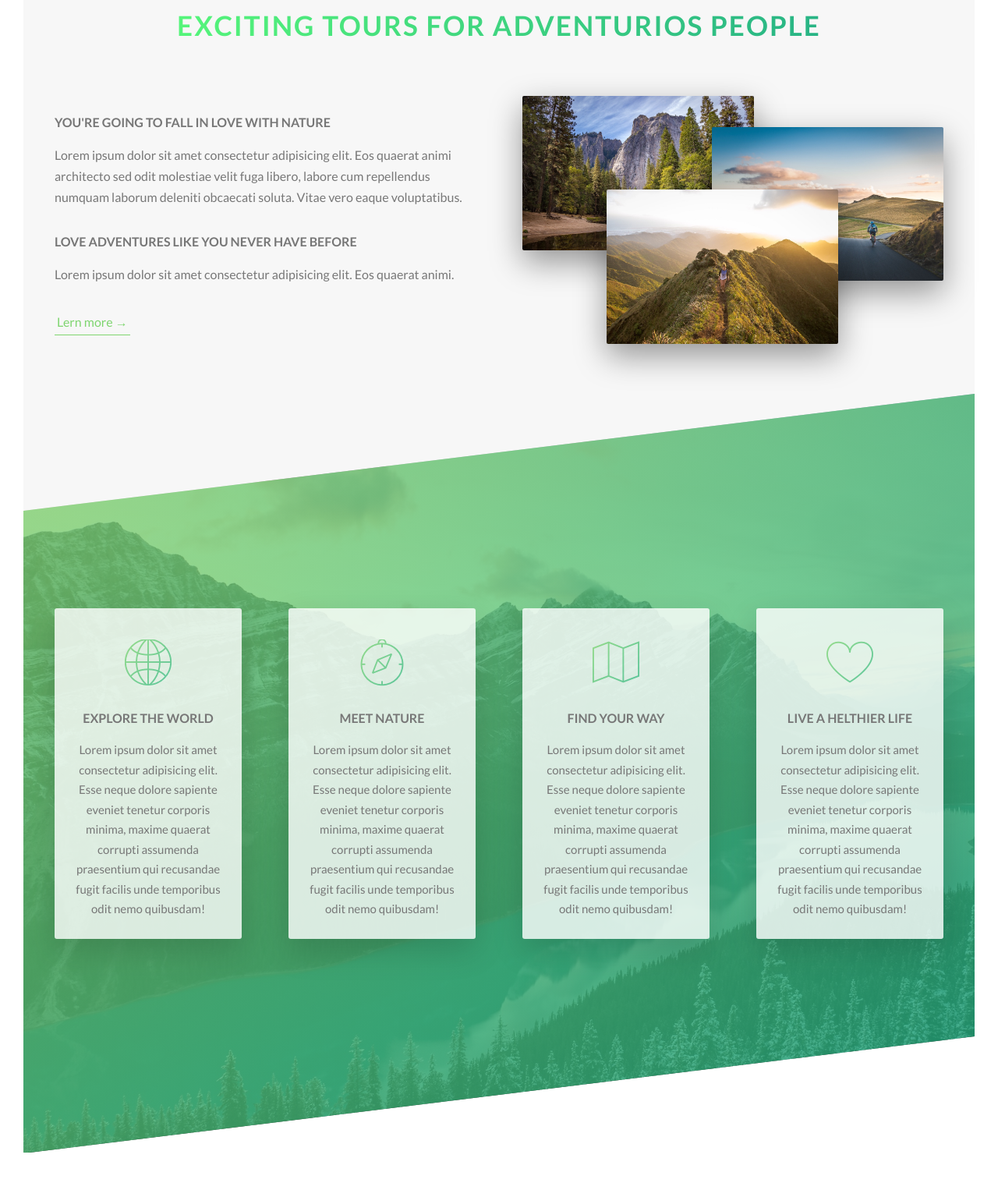
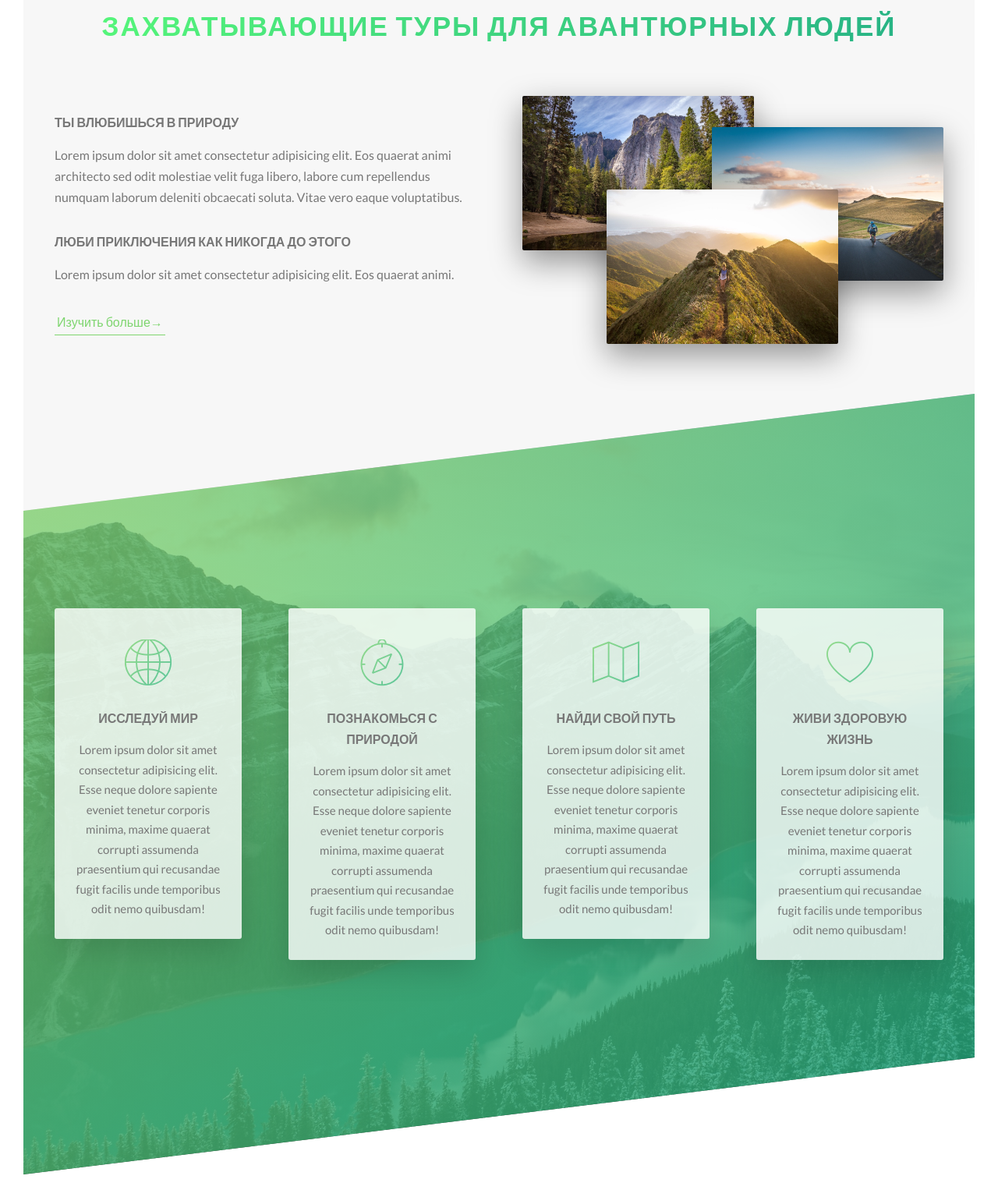
Before and after one commit to DS-nick/Nature, a website: page index.html in a window 1280 px wide. Shown: the part 877-2394 px from the top of the page at 78% size. Before the commit the page ends 2355 px from the top, so only its background shows below. Drawn offline with Linux system fonts and the light colour scheme.

Commit message:
start tour section

```diff
--- a/index.html
+++ b/index.html
@@ -19,23 +19,23 @@
       </div>
       <div class="header__text-box">
         <h1 class="heading-primary">
-          <span class="heading-primary--main">Outdoors</span>
-          <span class="heading-primary--sub">is where live happen</span>
+          <span class="heading-primary--main">Природа</span>
+          <span class="heading-primary--sub">это место где живет счастье</span>
         </h1>
-        <a href="#" class="btn btn--white btn--animated">Discover our tours</a>
+        <a href="#" class="btn btn--white btn--animated">Открой наши туры</a>
       </div>
     </header>
     <main>
       <section class="section-about">
         <div class="u-center-text u-margin-bottom-8">
           <h2 class="heading-secondary">
-            Exciting tours for adventurios people
+            Захватывающие туры для авантюрных людей
           </h2>
         </div>
         <div class="row">
           <div class="col-1-of-2">
             <h3 class="heading-tertiary u-margin-bottom-2">
-              You're going to fall in love with nature
+              Ты влюбишься в природу
             </h3>
             <p class="paragraph">
               Lorem ipsum dolor sit amet consectetur adipisicing elit. Eos
@@ -44,13 +44,13 @@
               Vitae vero eaque voluptatibus.
             </p>
             <h3 class="heading-tertiary u-margin-bottom-2">
-              Love adventures like you never have before
+              Люби приключения как никогда до этого
             </h3>
             <p class="paragraph">
               Lorem ipsum dolor sit amet consectetur adipisicing elit. Eos
               quaerat animi.
             </p>
-            <a href="#" class="btn-text">Lern more &rarr;</a>
+            <a href="#" class="btn-text">Изучить больше&rarr;</a>
           </div>
           <div class="col-1-of-2">
             <div class="composition">
@@ -82,7 +82,7 @@
               <div class="feature-box">
                   <i class="feature-box__icon icon-basic-world"></i>
                   <h3 class="heading-tertiary u-margin-bottom-2">
-                    Explore the world
+                    Исследуй мир
                   </h3>
                   <p class="feature-box__text">
                     Lorem ipsum dolor sit amet consectetur adipisicing elit. Esse
@@ -101,7 +101,7 @@
               <div class="feature-box">
                   <i class="feature-box__icon icon-basic-compass"></i>
                   <h3 class="heading-tertiary u-margin-bottom-2">
-                    Meet nature
+                  Познакомься с природой
                   </h3>
                   <p class="feature-box__text">
                     Lorem ipsum dolor sit amet consectetur adipisicing elit. Esse
@@ -121,7 +121,7 @@
               <div class="feature-box">
                   <i class="feature-box__icon icon-basic-map"></i>
                   <h3 class="heading-tertiary u-margin-bottom-2">
-                    Find your way
+                    Найди свой путь
                   </h3>
                   <p class="feature-box__text">
                     Lorem ipsum dolor sit amet consectetur adipisicing elit. Esse
@@ -142,7 +142,7 @@
               <div class="feature-box">
                   <i class="feature-box__icon icon-basic-heart"></i>
                   <h3 class="heading-tertiary u-margin-bottom-2">
-                    Live a helthier life
+                    Живи здоровую жизнь
                   </h3>
                   <p class="feature-box__text">
                     Lorem ipsum dolor sit amet consectetur adipisicing elit. Esse
@@ -163,6 +163,21 @@
 
         </div>
       </section>
+
+<section class="section-tours">
+  <div class="u-center-text u-margin-bottom-8">
+<h2 class="heading-secondary">
+  Наиболее популярные туры
+</h2>
+  </div>
+<div class="row">
+  <div class="col-1-of-3">
+    Some text
+  </div>
+</div>
+</section>
+
+
     </main>
     <!-- <section class="grid-test">
       <div class="row">
--- a/sass/layout/_grid.scss
+++ b/sass/layout/_grid.scss
@@ -19,4 +19,7 @@
   .col-1-of-4 {
     width: calc((100% - (#{$gutter-horizontal}* 3)) / 4);
   }
+  .col-1-of-3 {
+    width: calc((100% - (#{$gutter-horizontal}* 2)) / 3);
+  }
 }
```
Also changed, not shown: css/style.css.
